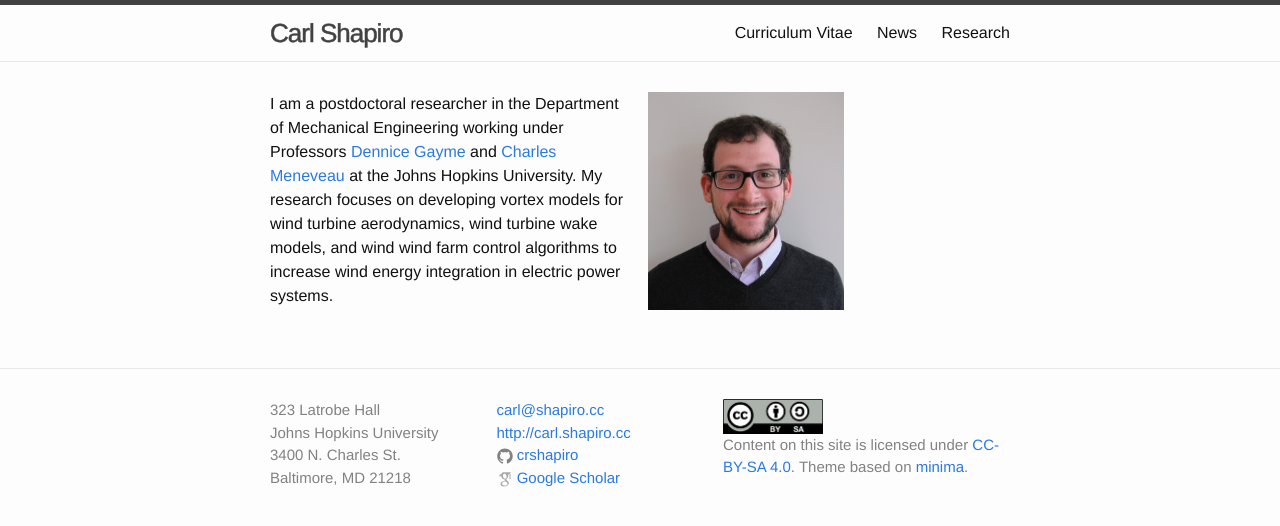
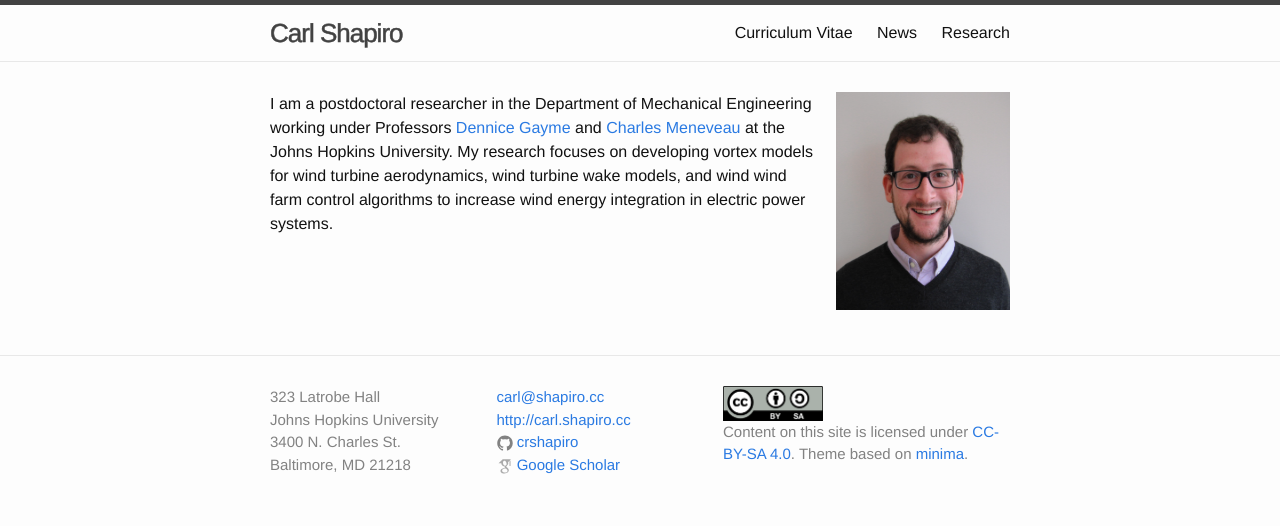
Before and after one commit to crshapiro/crshapiro.github.io, a Jekyll site: the page built from index.md, in a window 1280 px wide. Shown: the top 526 px of the page. Built offline with Jekyll 4.4.1, drawn with Linux system fonts in a browser that asks for light colours.

Commit message:
Fix layout.

```diff
--- a/_sass/_layout.scss
+++ b/_sass/_layout.scss
@@ -204,20 +204,20 @@
  }
 
  .home-col-1 {
-     width: -webkit-calc(50% - (#{$spacing-unit} / 2));
-     width:         calc(50% - (#{$spacing-unit} / 2));
+     width: -webkit-calc(75% - (#{$spacing-unit} / 2));
+     width:         calc(75% - (#{$spacing-unit} / 2));
  }
 
  .home-col-2 {
-     width: -webkit-calc(50% - (#{$spacing-unit} / 2));
-     width:         calc(50% - (#{$spacing-unit} / 2));
+     width: -webkit-calc(25% - (#{$spacing-unit} / 2));
+     width:         calc(25% - (#{$spacing-unit} / 2));
  }
 
  @include media-query($on-laptop) {
      .home-col-1,
      .home-col-2 {
-         width: -webkit-calc(50% - (#{$spacing-unit} / 2));
-         width:         calc(50% - (#{$spacing-unit} / 2));
+         width: -webkit-calc(25% - (#{$spacing-unit} / 2));
+         width:         calc(25% - (#{$spacing-unit} / 2));
      }
  }
 
```
